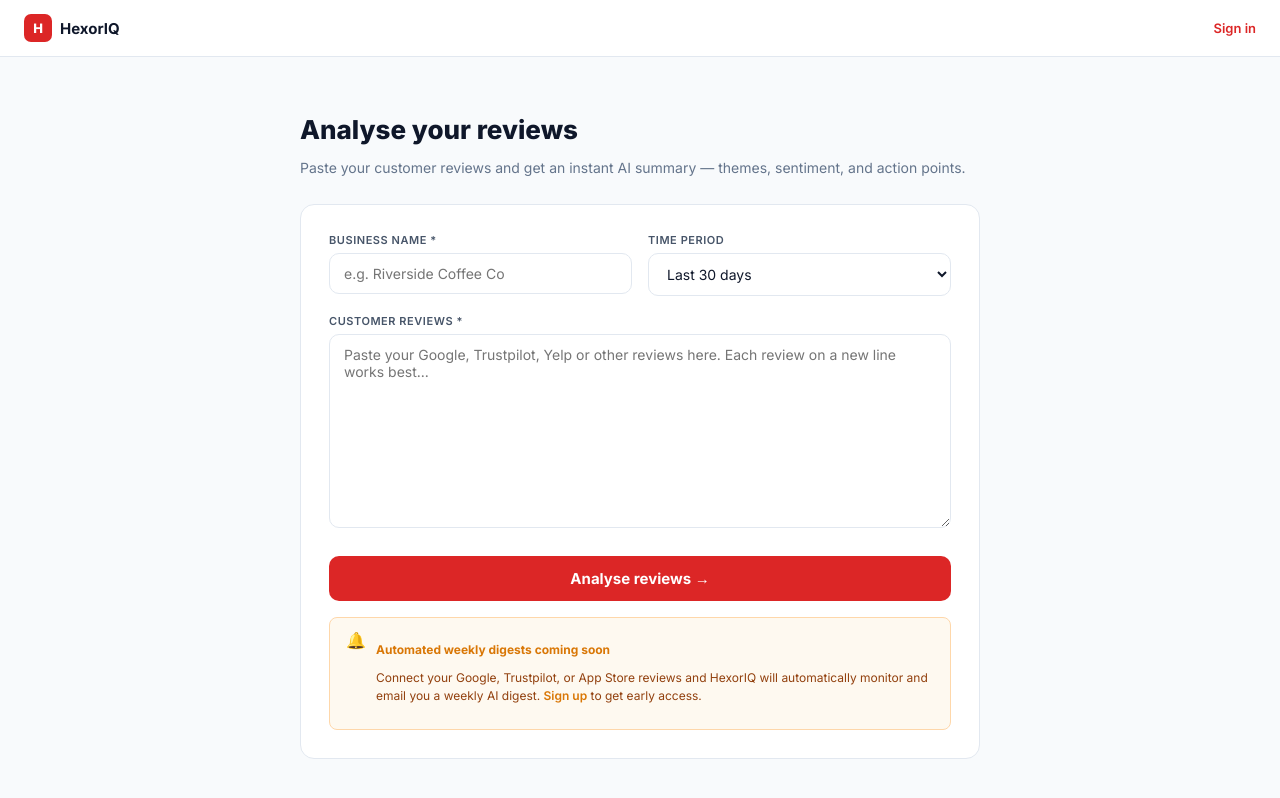
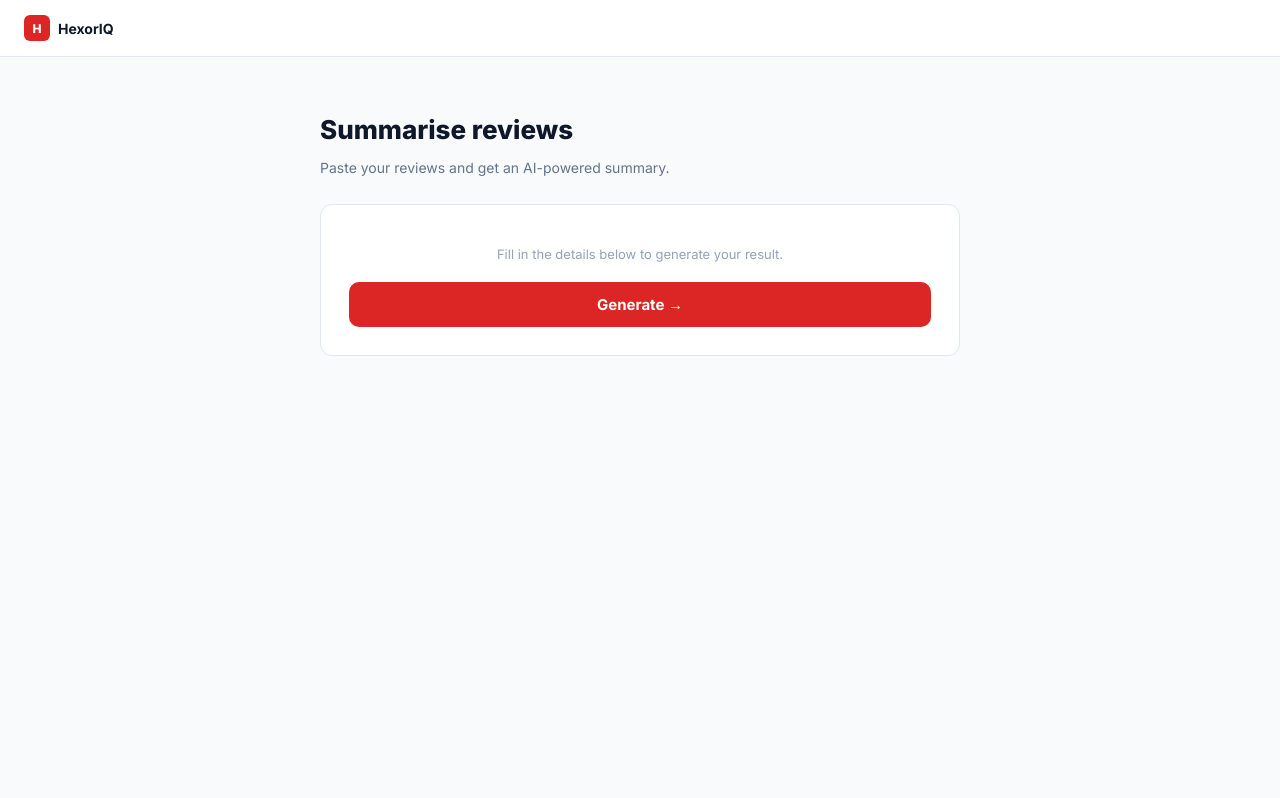
Before and after one commit to apexianlabs/hexoriq, a Next.js app: page /generate in a window 1280 px wide. Built offline with nearby package versions, Linux system fonts and the light colour scheme.

Commit message:
Fix DB API path and status field

```diff
--- a/app/api/generate/route.js
+++ b/app/api/generate/route.js
@@ -1,29 +1,40 @@
 import { NextResponse } from 'next/server'
+
+const AI_API_URL = process.env.AI_API_URL
+const AI_API_KEY = process.env.AI_API_KEY
+const DB_API_URL = process.env.DB_API_URL
+const DB_API_KEY = process.env.DB_API_KEY_HEXORIQ
+
 export async function POST(request) {
   try {
     const body = await request.json()
-    const { business_name, reviews, time_period, userId } = body
-    if (!business_name || !reviews) return NextResponse.json({ error: 'business_name and reviews are required' }, { status: 400 })
-    const aiRes = await fetch(`${process.env.AI_API_URL}/api/process`, {
+    const { userId, ...inputs } = body
+
+    // Call AI API
+    const aiRes = await fetch(`${AI_API_URL}/api/process`, {
       method: 'POST',
-      headers: { 'Content-Type': 'application/json', 'Authorization': `Bearer ${process.env.AI_API_KEY}` },
-      body: JSON.stringify({ task: 'summarise_reviews', inputs: { business_name, reviews, time_period: time_period || 'Last 30 days' } })
+      headers: { 'Content-Type': 'application/json', 'Authorization': `Bearer ${AI_API_KEY}` },
+      body: JSON.stringify({ task: 'summarise_reviews', inputs })
     })
     const aiData = await aiRes.json()
-    if (!aiRes.ok) throw new Error(aiData.error || 'AI failed')
+    if (!aiRes.ok) throw new Error(aiData.error || 'AI generation failed')
+
     const result = aiData.data
+
+    // Save to DB
     let itemId = null
-    if (userId && process.env.DB_API_URL) {
+    if (userId && DB_API_URL) {
       try {
-        const dbRes = await fetch(`${process.env.DB_API_URL}/db/hexoriq/summaries`, {
+        const dbRes = await fetch(`${DB_API_URL}/db/hexoriq/summaries`, {
           method: 'POST',
-          headers: { 'Content-Type': 'application/json', 'Authorization': `Bearer ${process.env.DB_API_KEY_HEXORIQ}` },
-          body: JSON.stringify({ user_id: userId, title: `${business_name} — ${time_period}`, business_name, time_period, result_data: result, status: 'complete' })
+          headers: { 'Content-Type': 'application/json', 'Authorization': `Bearer ${DB_API_KEY}` },
+          body: JSON.stringify({ user_id: userId, result_data: result, status: 'complete', ...inputs })
         })
         const dbData = await dbRes.json()
         itemId = dbData.data?.id || null
-      } catch(e) {}
+      } catch(e) { console.error('DB save failed:', e.message) }
     }
+
     return NextResponse.json({ itemId, result })
   } catch(err) {
     return NextResponse.json({ error: err.message }, { status: 500 })
--- a/app/generate/page.js
+++ b/app/generate/page.js
@@ -1,25 +1,27 @@
 'use client'
-import { useState, useEffect } from 'react'
+import { useState, useEffect, Suspense } from 'react'
+import { useRouter } from 'next/navigation'
 import Link from 'next/link'
 
-export default function GeneratePage() {
+function GeneratePageInner() {
+  const router = useRouter()
   const [user, setUser]       = useState(null)
   const [loading, setLoading] = useState(false)
   const [error, setError]     = useState('')
   const [result, setResult]   = useState(null)
-  const [form, setForm]       = useState({ business_name: '', reviews: '', time_period: 'Last 30 days' })
+  const [form, setForm]       = useState({})
 
   useEffect(() => {
-    try {
-      const match = document.cookie.match(/hex_user=([^;]+)/)
-      if (match) setUser(JSON.parse(decodeURIComponent(match[1])))
-    } catch(e) {}
+    const match = document.cookie.match(/hex_user=([^;]+)/)
+    if (match) {
+      try { setUser(JSON.parse(decodeURIComponent(match[1]))) } catch(e) {}
+    }
   }, [])
 
   const handleSubmit = async () => {
-    if (!form.business_name.trim()) return setError('Please enter your business name.')
-    if (!form.reviews.trim()) return setError('Please paste your reviews.')
-    setLoading(true); setError(''); setResult(null)
+    setLoading(true)
+    setError('')
+    setResult(null)
     try {
       const token = document.cookie.match(/hex_token=([^;]+)/)?.[1] || ''
       const res = await fetch('/api/generate', {
@@ -28,115 +30,63 @@ export default function GeneratePage() {
         body: JSON.stringify({ ...form, userId: user?.id })
       })
       const data = await res.json()
-      if (!res.ok) throw new Error(data.error || 'Failed')
-      setResult(data.result)
-    } catch(e) { setError(e.message) }
-    setLoading(false)
+      if (!res.ok) throw new Error(data.error || 'Generation failed')
+      setResult(data)
+    } catch(e) {
+      setError(e.message)
+    } finally {
+      setLoading(false)
+    }
   }
-
-  const inputStyle = { width:'100%', padding:'11px 14px', border:'1px solid #e2e8f0', borderRadius:10, fontSize:14, color:'#0f172a', background:'#fff', outline:'none', fontFamily:'Inter,sans-serif', boxSizing:'border-box' }
-  const labelStyle = { fontSize:11, fontWeight:600, color:'#475569', textTransform:'uppercase', letterSpacing:'0.05em', display:'block', marginBottom:6 }
-
-  if (result) return (
-    <div style={{minHeight:'100vh',background:'#f8fafc',fontFamily:'Inter,sans-serif'}}>
-      <nav style={{background:'#fff',borderBottom:'1px solid #e2e8f0',height:56,display:'flex',alignItems:'center',padding:'0 24px',gap:16}}>
-        <Link href="/" style={{display:'flex',alignItems:'center',gap:8,textDecoration:'none'}}>
-          <div style={{width:28,height:28,borderRadius:7,background:'#dc2626',display:'flex',alignItems:'center',justifyContent:'center',fontSize:13,fontWeight:800,color:'#fff'}}>H</div>
-          <span style={{fontWeight:700,color:'#0f172a',fontSize:15}}>HexorIQ</span>
-        </Link>
-        <div style={{flex:1}}/>
-        {user ? <Link href="/dashboard" style={{fontSize:13,color:'#64748b',textDecoration:'none'}}>Dashboard</Link>
-               : <Link href="/login" style={{fontSize:13,color:'#dc2626',fontWeight:600,textDecoration:'none'}}>Sign in</Link>}
-      </nav>
-      <div style={{maxWidth:760,margin:'0 auto',padding:'32px 24px',display:'flex',flexDirection:'column',gap:14}}>
-        <div style={{background:'#fef2f2',border:'1px solid #fecaca',borderRadius:12,padding:20}}>
-          <p style={{fontSize:11,fontWeight:700,color:'#dc2626',textTransform:'uppercase',marginBottom:4}}>✅ Review Analysis Complete</p>
-          <p style={{fontSize:20,fontWeight:800,color:'#0f172a'}}>{form.business_name}</p>
-          <p style={{fontSize:13,color:'#64748b'}}>{form.time_period}</p>
-        </div>
-        {result.summary && <div style={{background:'#fff',border:'1px solid #e2e8f0',borderRadius:12,padding:20}}>
-          <p style={{fontSize:11,fontWeight:700,color:'#475569',textTransform:'uppercase',marginBottom:8}}>📊 Summary</p>
-          <p style={{fontSize:14,color:'#374151',lineHeight:1.7}}>{result.summary}</p>
-        </div>}
-        {result.sentiment && <div style={{background:'#fff',border:'1px solid #e2e8f0',borderRadius:12,padding:20}}>
-          <p style={{fontSize:11,fontWeight:700,color:'#475569',textTransform:'uppercase',marginBottom:8}}>😊 Sentiment</p>
-          <p style={{fontSize:14,color:'#374151',lineHeight:1.7}}>{typeof result.sentiment === 'string' ? result.sentiment : JSON.stringify(result.sentiment)}</p>
-        </div>}
-        {result.themes && <div style={{background:'#fff',border:'1px solid #e2e8f0',borderRadius:12,padding:20}}>
-          <p style={{fontSize:11,fontWeight:700,color:'#475569',textTransform:'uppercase',marginBottom:8}}>🔑 Key Themes</p>
-          {Array.isArray(result.themes) ? result.themes.map((t,i) => (
-            <div key={i} style={{display:'flex',gap:8,marginBottom:8,alignItems:'flex-start'}}>
-              <span style={{color:'#dc2626',fontSize:12,marginTop:2}}>•</span>
-              <p style={{fontSize:13,color:'#374151',lineHeight:1.6}}>{typeof t === 'string' ? t : t.theme || JSON.stringify(t)}</p>
-            </div>
-          )) : <p style={{fontSize:14,color:'#374151'}}>{result.themes}</p>}
-        </div>}
-        {result.action_points && <div style={{background:'#fef2f2',border:'1px solid #fecaca',borderRadius:12,padding:20}}>
-          <p style={{fontSize:11,fontWeight:700,color:'#dc2626',textTransform:'uppercase',marginBottom:8}}>🎯 Action Points</p>
-          {Array.isArray(result.action_points) ? result.action_points.map((a,i) => (
-            <div key={i} style={{display:'flex',gap:8,marginBottom:8,alignItems:'flex-start'}}>
-              <span style={{color:'#dc2626',fontSize:12,marginTop:2,fontWeight:700}}>{i+1}.</span>
-              <p style={{fontSize:13,color:'#374151',lineHeight:1.6}}>{typeof a === 'string' ? a : JSON.stringify(a)}</p>
-            </div>
-          )) : <p style={{fontSize:14,color:'#374151'}}>{result.action_points}</p>}
-        </div>}
-        <div style={{display:'flex',gap:10,flexWrap:'wrap'}}>
-          <button onClick={() => window.print()} style={{flex:1,minWidth:120,padding:'10px',borderRadius:8,border:'1px solid #fecaca',background:'#fef2f2',fontSize:13,fontWeight:600,color:'#dc2626',cursor:'pointer',fontFamily:'Inter,sans-serif'}}>📕 Print / PDF</button>
-          <button onClick={() => { setResult(null); setForm({ business_name:'', reviews:'', time_period:'Last 30 days' }) }} style={{flex:1,minWidth:120,padding:'10px',borderRadius:8,border:'1px solid #e2e8f0',background:'#fff',fontSize:13,fontWeight:600,color:'#475569',cursor:'pointer',fontFamily:'Inter,sans-serif'}}>Analyse another</button>
-          {user ? <Link href="/dashboard" style={{flex:1,minWidth:120,padding:'10px',borderRadius:8,border:'none',background:'#dc2626',color:'#fff',fontSize:13,fontWeight:700,textDecoration:'none',textAlign:'center',display:'flex',alignItems:'center',justifyContent:'center'}}>View dashboard →</Link>
-                : <Link href="/login" style={{flex:1,minWidth:120,padding:'10px',borderRadius:8,border:'none',background:'#dc2626',color:'#fff',fontSize:13,fontWeight:700,textDecoration:'none',textAlign:'center',display:'flex',alignItems:'center',justifyContent:'center'}}>Save results →</Link>}
-        </div>
-      </div>
-    </div>
-  )
 
   return (
     <div style={{minHeight:'100vh',background:'#f8fafc',fontFamily:'Inter,sans-serif'}}>
       <nav style={{background:'#fff',borderBottom:'1px solid #e2e8f0',height:56,display:'flex',alignItems:'center',padding:'0 24px',gap:16}}>
-        <Link href="/" style={{display:'flex',alignItems:'center',gap:8,textDecoration:'none'}}>
-          <div style={{width:28,height:28,borderRadius:7,background:'#dc2626',display:'flex',alignItems:'center',justifyContent:'center',fontSize:13,fontWeight:800,color:'#fff'}}>H</div>
-          <span style={{fontWeight:700,color:'#0f172a',fontSize:15}}>HexorIQ</span>
+        <Link href="/dashboard" style={{display:'flex',alignItems:'center',gap:8,textDecoration:'none'}}>
+          <div style={{width:26,height:26,borderRadius:6,background:'#dc2626',display:'flex',alignItems:'center',justifyContent:'center',fontSize:12,fontWeight:800,color:'#fff'}}>H</div>
+          <span style={{fontWeight:700,color:'#0f172a',fontSize:14}}>HexorIQ</span>
         </Link>
         <div style={{flex:1}}/>
-        {user ? <Link href="/dashboard" style={{fontSize:13,color:'#64748b',textDecoration:'none'}}>Dashboard</Link>
-               : <Link href="/login" style={{fontSize:13,color:'#dc2626',fontWeight:600,textDecoration:'none'}}>Sign in</Link>}
+        {user && <Link href="/dashboard" style={{fontSize:13,color:'#64748b',textDecoration:'none'}}>Dashboard</Link>}
       </nav>
-      <div style={{maxWidth:680,margin:'0 auto',padding:'40px 24px'}}>
-        <h1 style={{fontSize:26,fontWeight:800,color:'#0f172a',marginBottom:6}}>Analyse your reviews</h1>
-        <p style={{fontSize:14,color:'#64748b',marginBottom:28}}>Paste your customer reviews and get an instant AI summary — themes, sentiment, and action points.</p>
+      <div style={{maxWidth:640,margin:'0 auto',padding:'40px 24px'}}>
+        <h1 style={{fontSize:26,fontWeight:800,color:'#0f172a',marginBottom:6}}>Summarise reviews</h1>
+        <p style={{fontSize:14,color:'#64748b',marginBottom:28}}>Paste your reviews and get an AI-powered summary.</p>
+
         {error && <div style={{background:'#fef2f2',border:'1px solid #fecaca',borderRadius:10,padding:'12px 16px',fontSize:13,color:'#dc2626',marginBottom:20}}>{error}</div>}
-        <div style={{background:'#fff',border:'1px solid #e2e8f0',borderRadius:14,padding:28}}>
-          <div style={{display:'grid',gridTemplateColumns:'1fr 1fr',gap:16,marginBottom:18}}>
-            <div>
-              <label style={labelStyle}>Business name *</label>
-              <input value={form.business_name} onChange={e => setForm({...form,business_name:e.target.value})} placeholder="e.g. Riverside Coffee Co" style={inputStyle}/>
-            </div>
-            <div>
-              <label style={labelStyle}>Time period</label>
-              <select value={form.time_period} onChange={e => setForm({...form,time_period:e.target.value})} style={{...inputStyle,background:'#fff'}}>
-                {['Last 7 days','Last 30 days','Last 90 days','Last 6 months','Last year','All time'].map(t => <option key={t} value={t}>{t}</option>)}
-              </select>
-            </div>
+
+        {result ? (
+          <div style={{background:'#f0fdf4',border:'1px solid #bbf7d0',borderRadius:12,padding:24}}>
+            <h2 style={{fontSize:18,fontWeight:700,color:'#15803d',marginBottom:8}}>✅ Done!</h2>
+            <p style={{fontSize:13,color:'#166534',marginBottom:16}}>Your result has been generated.</p>
+            <pre style={{background:'#fff',borderRadius:8,padding:16,fontSize:12,color:'#374151',overflow:'auto',maxHeight:300,border:'1px solid #e2e8f0'}}>
+              {JSON.stringify(result.result, null, 2)}
+            </pre>
+            <button onClick={() => { setResult(null); setForm({}) }}
+              style={{marginTop:12,width:'100%',background:'transparent',border:'1px solid #e2e8f0',color:'#64748b',padding:'8px',borderRadius:8,fontSize:13,cursor:'pointer'}}>
+              Generate another
+            </button>
           </div>
-          <div style={{marginBottom:24}}>
-            <label style={labelStyle}>Customer reviews *</label>
-            <textarea value={form.reviews} onChange={e => setForm({...form,reviews:e.target.value})}
-              placeholder="Paste your Google, Trustpilot, Yelp or other reviews here. Each review on a new line works best..."
-              rows={10} style={{...inputStyle,resize:'vertical'}}/>
+        ) : (
+          <div style={{background:'#fff',border:'1px solid #e2e8f0',borderRadius:12,padding:28}}>
+            <p style={{fontSize:13,color:'#94a3b8',marginBottom:20,textAlign:'center'}}>
+              Fill in the details below to generate your result.
+            </p>
+            <button onClick={handleSubmit} disabled={loading}
+              style={{width:'100%',background:loading?'#94a3b8':'#dc2626',color:'#fff',padding:'13px',borderRadius:10,border:'none',fontSize:15,fontWeight:700,cursor:loading?'not-allowed':'pointer',fontFamily:'Inter,sans-serif'}}>
+              {loading ? 'Generating...' : 'Generate →'}
+            </button>
           </div>
-          <button onClick={handleSubmit} disabled={loading}
-            style={{width:'100%',padding:'13px',borderRadius:10,border:'none',background:loading?'#fca5a5':'#dc2626',color:'#fff',fontSize:15,fontWeight:700,cursor:loading?'not-allowed':'pointer',fontFamily:'Inter,sans-serif'}}>
-            {loading ? '🔍 Analysing reviews...' : 'Analyse reviews →'}
-          </button>
-            <div style={{marginTop:16,background:'#fef9f0',border:'1px solid #fed7aa',borderRadius:8,padding:'12px 16px',display:'flex',gap:10,alignItems:'flex-start'}}>
-            <span style={{fontSize:16,flexShrink:0}}>🔔</span>
-            <div>
-              <p style={{fontSize:12,fontWeight:700,color:'#d97706',marginBottom:2}}>Automated weekly digests coming soon</p>
-              <p style={{fontSize:12,color:'#92400e',lineHeight:1.5}}>Connect your Google, Trustpilot, or App Store reviews and HexorIQ will automatically monitor and email you a weekly AI digest. <Link href="/signup" style={{color:'#d97706',fontWeight:600,textDecoration:'none'}}>Sign up</Link> to get early access.</p>
-            </div>
-          </div>
-        </div>
+        )}
       </div>
     </div>
   )
 }
+
+export default function GeneratePage() {
+  return (
+    <Suspense fallback={<div style={{minHeight:'100vh',display:'flex',alignItems:'center',justifyContent:'center',fontFamily:'Inter,sans-serif',color:'#94a3b8'}}>Loading...</div>}>
+      <GeneratePageInner />
+    </Suspense>
+  )
+}
```
